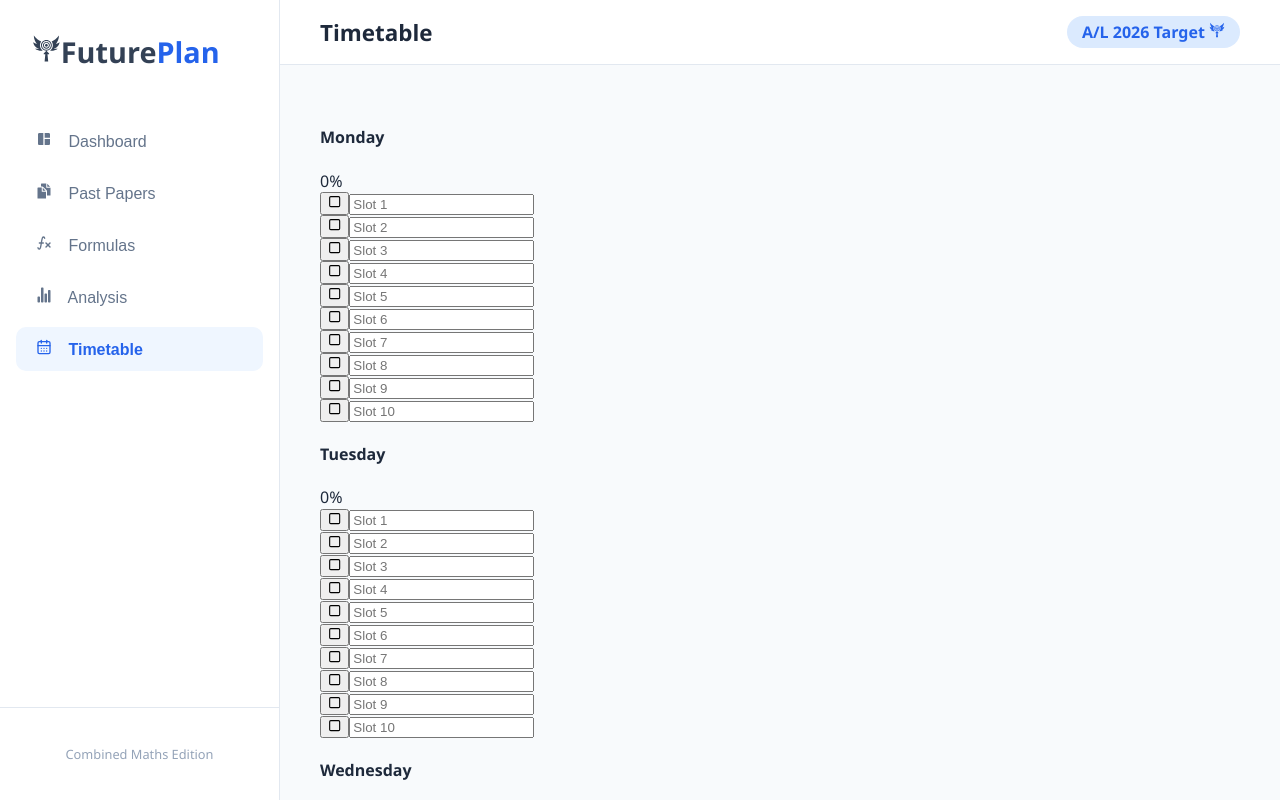
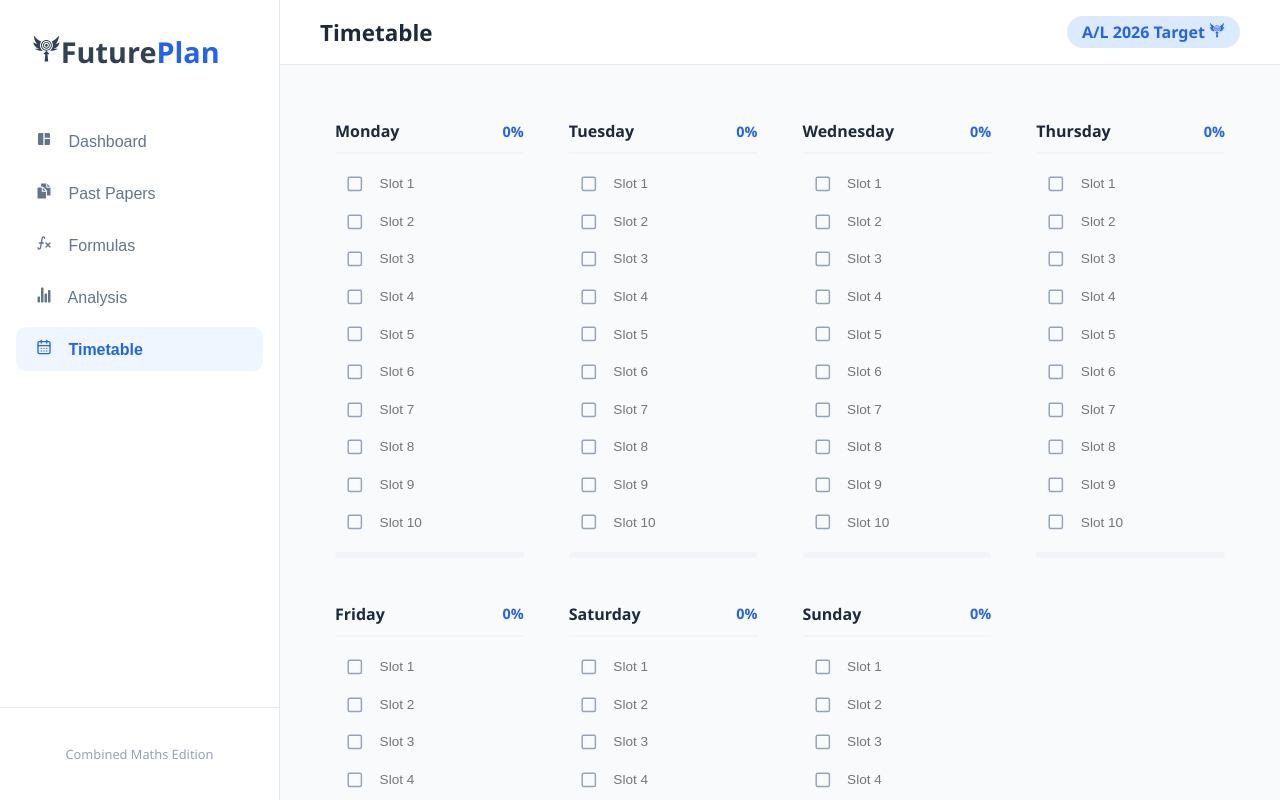
Before and after one commit to lakshan-beast/Future-Plan, a React (Vite) app: page / in a window 1280 px wide. Both pictures are taken after a click on the button "Timetable". Built offline with nearby package versions, Linux system fonts and the light colour scheme.

Commit message:
Add Daily Progress and Timetable styles: implement progress tracking UI and timetable layout

```diff
--- a/src/styles/main.scss
+++ b/src/styles/main.scss
@@ -315,6 +315,48 @@ body {
       }
     }
   }
+  .daily-progress-container {
+    margin-bottom: 20px;
+
+    .progress-info {
+      display: flex;
+      justify-content: space-between;
+      align-items: center;
+
+      h3 {
+        margin: 0;
+        font-size: 1rem;
+        color: #64748b;
+      }
+      .percentage {
+        font-size: 1.5rem;
+        font-weight: 800;
+        color: #2563eb;
+      }
+    }
+
+    .progress-bar-outer {
+      height: 12px;
+      background: #f1f5f9;
+      border-radius: 10px;
+      margin: 15px 0;
+      overflow: hidden;
+
+      .progress-bar-inner {
+        height: 100%;
+        background: linear-gradient(90deg, #2563eb, #3b82f6);
+        border-radius: 10px;
+        transition: width 0.5s ease-in-out; // මේකෙන් තමයි progress එක ලස්සනට පිරෙන්නේ
+      }
+    }
+
+    .task-count {
+      margin: 0;
+      font-size: 0.85rem;
+      color: #94a3b8;
+      text-align: right;
+    }
+  }
 
   // Right Column Styles
   .mini-card {
@@ -377,6 +419,21 @@ body {
         background: #1d4ed8;
       }
     }
+  }
+  .border-maths {
+    border-left: 5px solid #2563eb !important;
+  }
+  .border-physics {
+    border-left: 5px solid #ef4444 !important;
+  }
+  .border-chemistry {
+    border-left: 5px solid #10b981 !important;
+  }
+
+  .stats-row {
+    display: grid;
+    grid-template-columns: repeat(3, 1fr);
+    gap: 20px;
   }
 
   .papers-table {
@@ -541,3 +598,89 @@ body {
     }
   }
 }
+
+.timetable-page {
+  .timetable-grid {
+    display: grid;
+    grid-template-columns: repeat(auto-fit, minmax(200px, 1fr));
+    gap: 15px;
+    align-items: start;
+  }
+
+  .day-column {
+    padding: 15px !important;
+    .day-header {
+      display: flex;
+      justify-content: space-between;
+      align-items: center;
+      margin-bottom: 15px;
+      border-bottom: 2px solid #f1f5f9;
+      padding-bottom: 10px;
+      h4 {
+        margin: 0;
+        color: #1e293b;
+      }
+      .day-percentage {
+        font-weight: 800;
+        color: #2563eb;
+        font-size: 0.9rem;
+      }
+    }
+  }
+
+  .slots {
+    display: flex;
+    flex-direction: column;
+    gap: 8px;
+    .slot-item {
+      display: flex;
+      align-items: center;
+      gap: 8px;
+      background: #f8fafc;
+      padding: 5px;
+      border-radius: 6px;
+
+      button {
+        background: none;
+        border: none;
+        cursor: pointer;
+        color: #94a3b8;
+        font-size: 1.1rem;
+        display: flex;
+      }
+      input {
+        border: none;
+        background: transparent;
+        outline: none;
+        font-size: 0.85rem;
+        width: 100%;
+        color: #475569;
+      }
+      &.is-done {
+        background: #f0fdf4;
+        input {
+          text-decoration: line-through;
+          color: #94a3b8;
+        }
+        button {
+          color: #22c55e;
+        }
+      }
+    }
+  }
+
+  .day-footer-progress {
+    margin-top: 15px;
+    .bar-outer {
+      height: 6px;
+      background: #f1f5f9;
+      border-radius: 10px;
+      overflow: hidden;
+      .bar-inner {
+        height: 100%;
+        background: #2563eb;
+        transition: 0.3s;
+      }
+    }
+  }
+}
```
